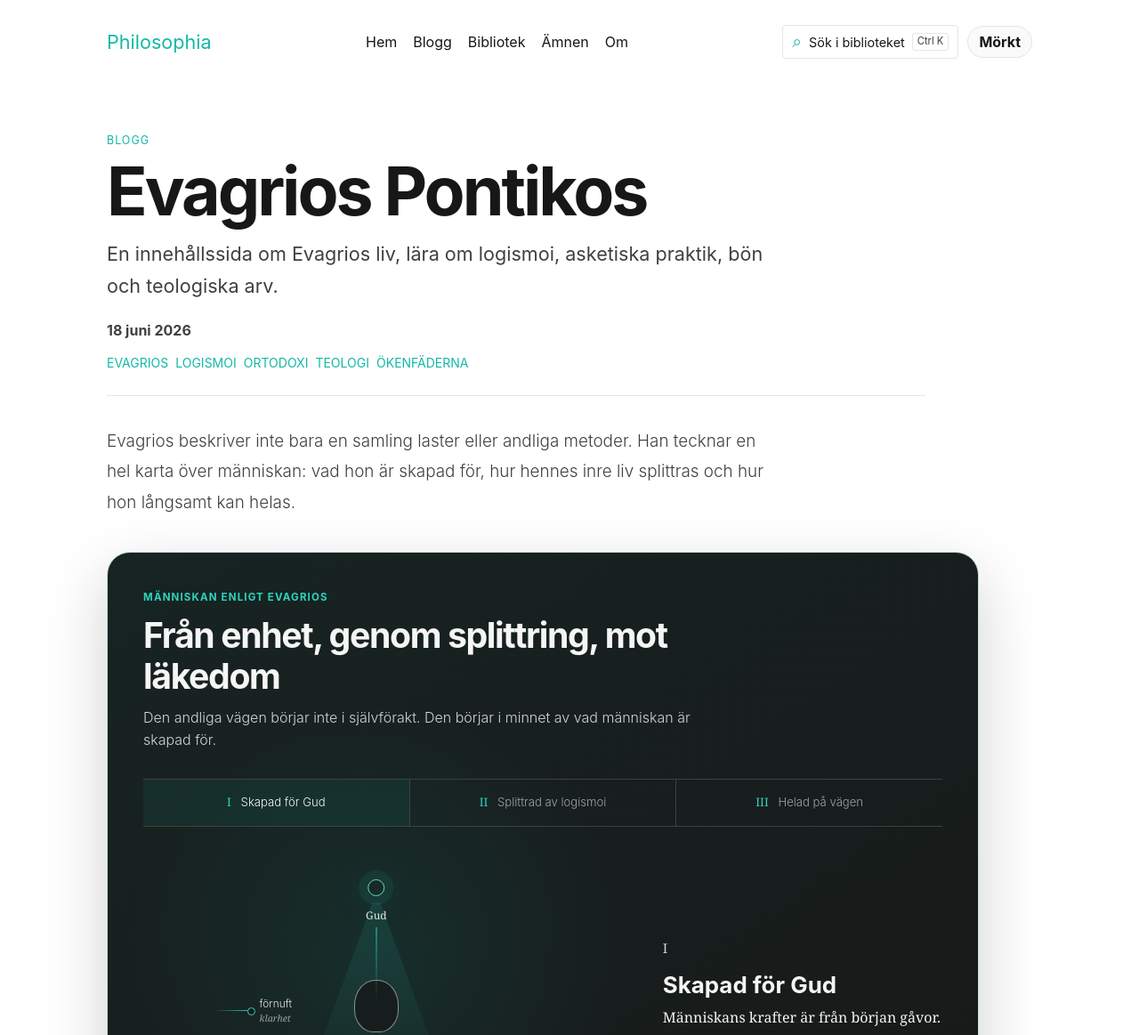
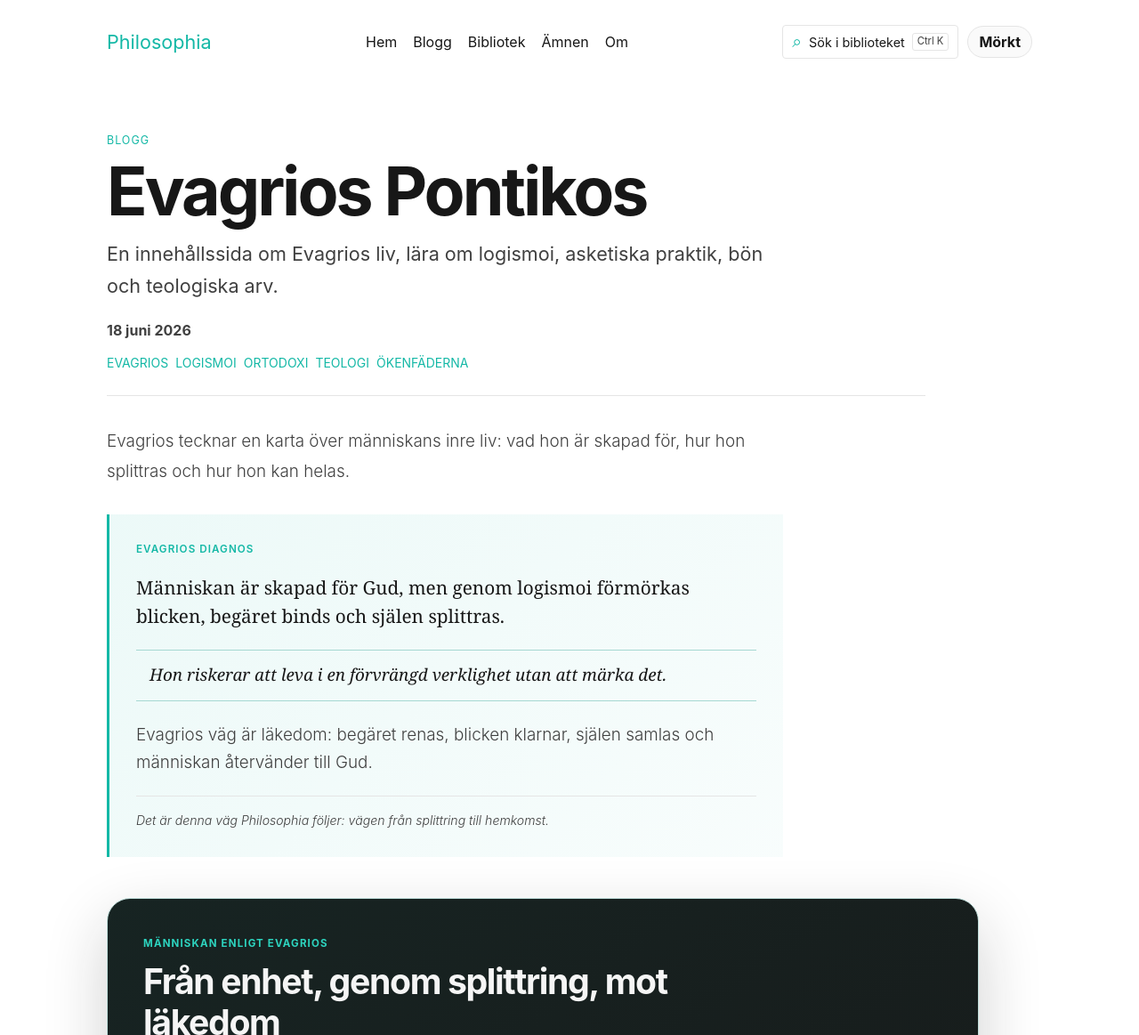
Before and after one commit to broklyn777/philosophia, an Astro site: page /evagrios-pontikos in a window 1280 px wide. Shown: the top 1163 px of the page at 89% size. Built offline with nearby package versions, Linux system fonts and the light colour scheme; Astro itself is replaced by a stand-in of ours.

Commit message:
Add Evagrios thesis callout

```diff
--- /dev/null
+++ b/src/components/mdx/EvagriosThesis.astro
@@ -0,0 +1,86 @@
+<aside class="evagrios-thesis" aria-labelledby="evagrios-thesis-title">
+  <p class="evagrios-thesis__eyebrow">Evagrios diagnos</p>
+
+  <p class="evagrios-thesis__main" id="evagrios-thesis-title">
+    Människan är skapad för Gud, men genom logismoi förmörkas blicken, begäret
+    binds och själen splittras.
+  </p>
+
+  <p class="evagrios-thesis__warning">
+    Hon riskerar att leva i en förvrängd verklighet utan att märka det.
+  </p>
+
+  <p>
+    Evagrios väg är läkedom: begäret renas, blicken klarnar, själen samlas och
+    människan återvänder till Gud.
+  </p>
+
+  <p class="evagrios-thesis__signature">
+    Det är denna väg Philosophia följer: vägen från splittring till hemkomst.
+  </p>
+</aside>
+
+<style>
+  .evagrios-thesis {
+    max-width: 760px;
+    margin: 30px 0 46px;
+    padding: clamp(22px, 4vw, 30px);
+    border-left: 3px solid var(--accent);
+    background:
+      linear-gradient(
+        135deg,
+        color-mix(in srgb, var(--accent) 8%, var(--bg)),
+        color-mix(in srgb, var(--accent) 3%, var(--bg))
+      );
+    color: var(--muted);
+  }
+
+  .evagrios-thesis__eyebrow {
+    margin: 0 0 12px;
+    color: var(--accent);
+    font-size: 0.73rem;
+    font-weight: 600;
+    letter-spacing: 0.09em;
+    text-transform: uppercase;
+  }
+
+  .evagrios-thesis p {
+    margin-bottom: 17px;
+    line-height: 1.65;
+  }
+
+  .evagrios-thesis__main {
+    max-width: 680px;
+    color: var(--ink);
+    font-family: Georgia, "Times New Roman", serif;
+    font-size: clamp(1.12rem, 2.4vw, 1.3rem);
+    line-height: 1.55 !important;
+  }
+
+  .evagrios-thesis__warning {
+    margin: 22px 0 !important;
+    padding: 12px 15px;
+    border-top: 1px solid color-mix(in srgb, var(--accent) 30%, var(--line));
+    border-bottom: 1px solid color-mix(in srgb, var(--accent) 30%, var(--line));
+    color: var(--ink);
+    font-family: Georgia, "Times New Roman", serif;
+    font-style: italic;
+  }
+
+  .evagrios-thesis__signature {
+    margin: 22px 0 0 !important;
+    padding-top: 15px;
+    border-top: 1px solid var(--line);
+    color: var(--muted);
+    font-size: 0.88rem;
+    font-style: italic;
+  }
+
+  @media (max-width: 520px) {
+    .evagrios-thesis {
+      margin-bottom: 38px;
+      padding-right: 18px;
+      padding-left: 20px;
+    }
+  }
+</style>
--- a/src/content/blog/resentment/evagrios-pontikos.mdx
+++ b/src/content/blog/resentment/evagrios-pontikos.mdx
@@ -11,10 +11,12 @@ draft: false
 ---
 
 import EvagriosHumanMap from "../../../components/mdx/EvagriosHumanMap.astro";
+import EvagriosThesis from "../../../components/mdx/EvagriosThesis.astro";
 
-Evagrios beskriver inte bara en samling laster eller andliga metoder. Han tecknar
-en hel karta över människan: vad hon är skapad för, hur hennes inre liv splittras
-och hur hon långsamt kan helas.
+Evagrios tecknar en karta över människans inre liv: vad hon är skapad för, hur
+hon splittras och hur hon kan helas.
+
+<EvagriosThesis />
 
 <EvagriosHumanMap />
 
```
